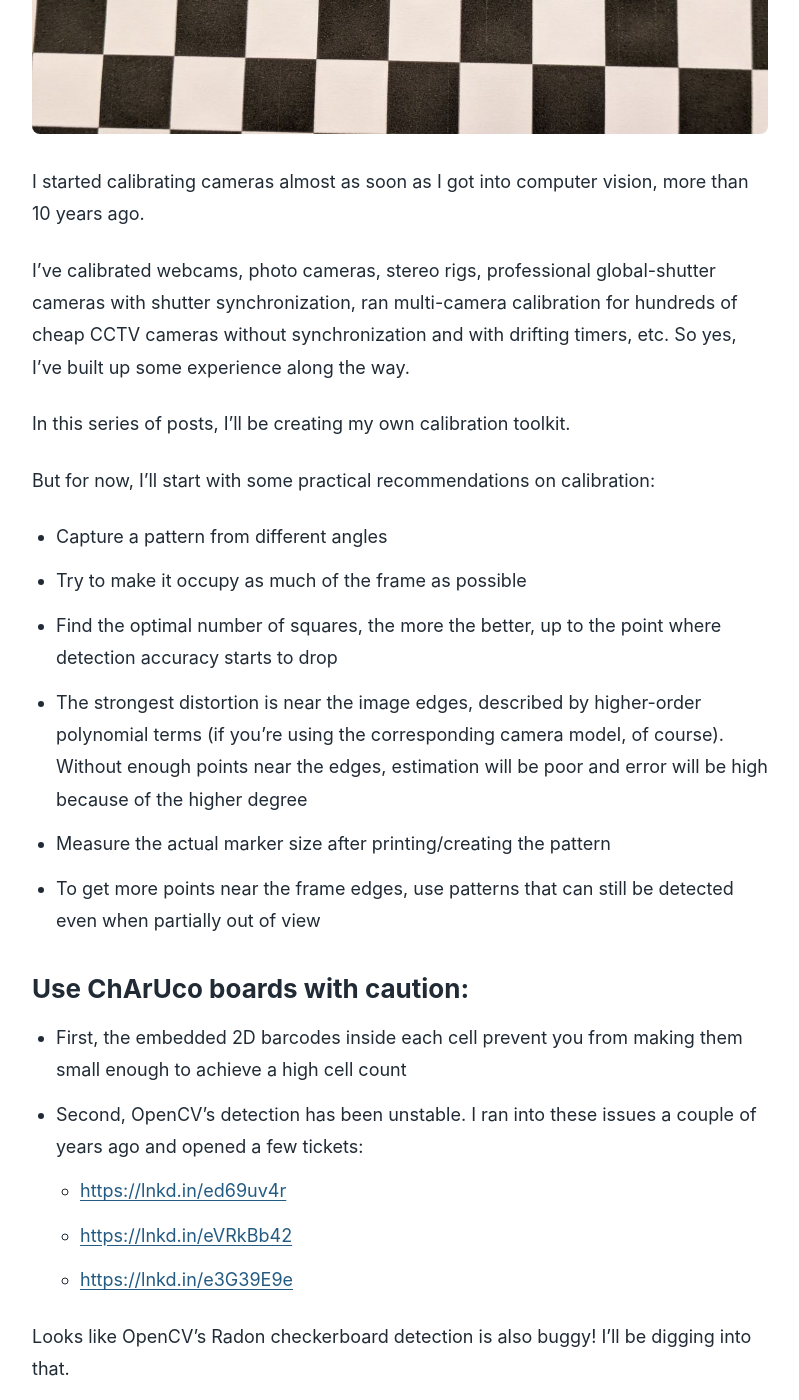
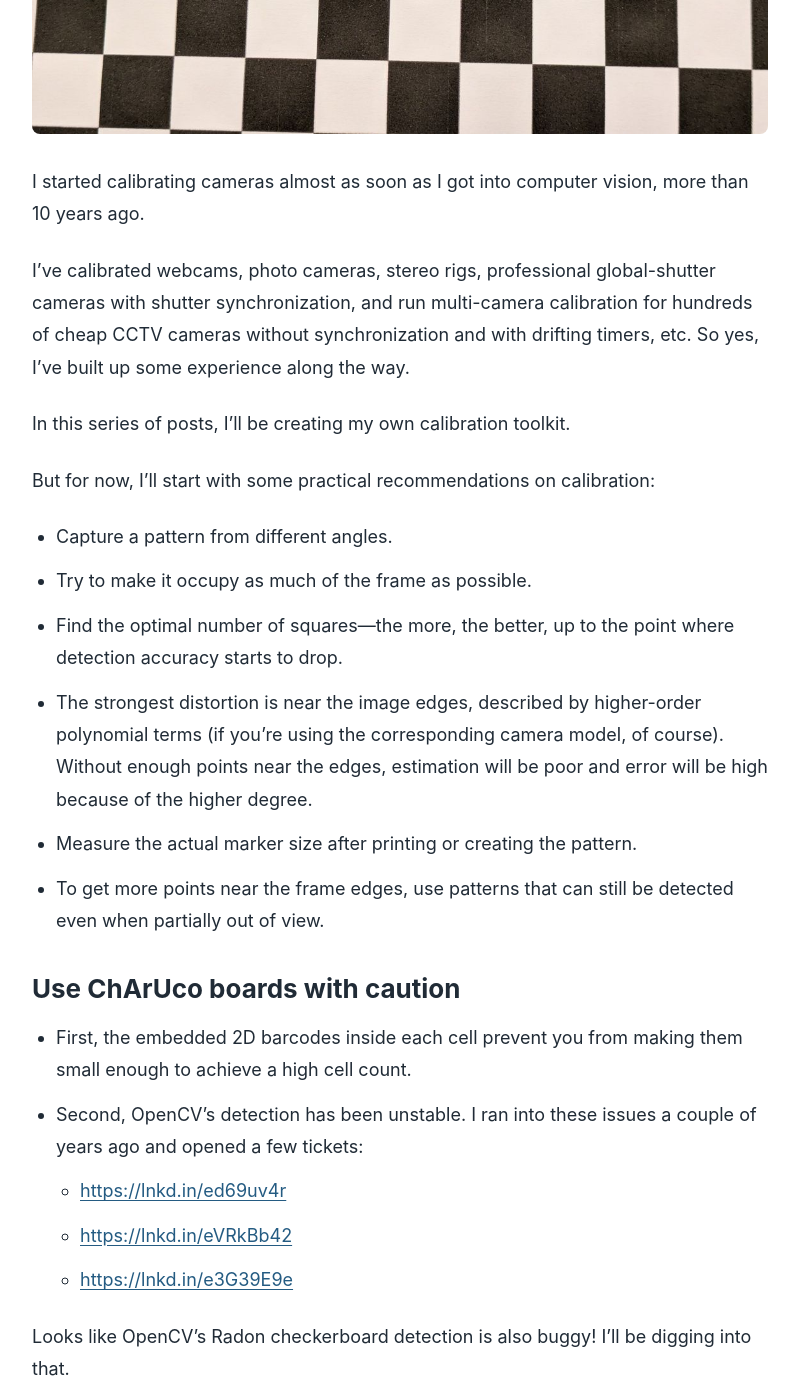
Before and after one commit to victor1234/victor1234.github.io, a Jekyll site: the page built from _posts/2026-10-08-how-to-get-reliable-camera-calibration.md, in a window 1280 px wide and 1400 px high, scrolled down 679 px. Shown: the whole window, without its empty margins (240-1039 px from the left). Built offline with Jekyll 4.4.1, drawn with Linux system fonts in a browser that asks for light colours; some of the changed text lies outside the part shown.

Commit message:
fix: correct grammar and punctuation in site content

```diff
--- a/_config.yml
+++ b/_config.yml
@@ -78,7 +78,7 @@ content:
   - title: Skills & Tools
     layout: text
     content: |
-      **Programming Languages:** C++20, Python, Matlab
+      **Programming Languages:** C++20, Python, MATLAB
 
       **Computer Vision & Robotics:** SLAM, 3D Reconstruction, Structure-from-Motion, Bundle Adjustment, Point Clouds, Camera Calibration (multi-camera, stereo, fisheye), Photogrammetry, Sensor Fusion (Camera, IMU, LiDAR), UAV Navigation & Perception
 
@@ -92,7 +92,7 @@ content:
 
       **Build Systems & Package Managers:** CMake, Conan, vcpkg, pybind11, scikit-build
 
-      **Additional Tools:** DLib, Blaze, Eigen, GNUPlot, Matplotlib, plotly, dash, Git, Catch2, CLion, NeoVim
+      **Additional Tools:** dlib, Blaze, Eigen, gnuplot, Matplotlib, Plotly, Dash, Git, Catch2, CLion, Neovim
 
   - title: Open-source activity # Title for the section
     layout: list # Type of content section (list/text)
@@ -122,7 +122,7 @@ content:
           - Contributed to the calibration module, implementing fixes for pinhole and fisheye camera models
           - Developed unit and performance tests to ensure reliability and efficiency
           - Improved and expanded documentation for better usability
-          - Participated in the OpenCV community by addressing issues and submitting pull requests [issues](https://github.com/opencv/opencv/issues?q=is%3Aissue+assignee%3Avictor1234+is%3Aclosed) [PRs](https://github.com/opencv/opencv/pulls?q=is%3Apr+author%3Avictor1234+is%3Aclosed)
+          - Participated in the OpenCV community by addressing issues and submitting pull requests ([issues](https://github.com/opencv/opencv/issues?q=is%3Aissue+assignee%3Avictor1234+is%3Aclosed), [PRs](https://github.com/opencv/opencv/pulls?q=is%3Apr+author%3Avictor1234+is%3Aclosed))
 
   - title: Experience
     layout: list
@@ -139,7 +139,7 @@ content:
         description: |
           - Developed a multi-camera calibration method and calibrated 70 cameras in a single space, achieving triangulation accuracy of less than 3 cm
           - Identified and reported errors in the OpenCV module related to 2D marker detection
-          - Proposed a calibration method using LIDAR, which provided similar accuracy but was easier to use compared to the method using only cameras
+          - Proposed a calibration method using LiDAR, which provided similar accuracy but was easier to use compared to the method using only cameras
           - Created a real-time algorithm for human pose estimation, achieving accuracy within 5 cm despite low detection precision and unsynchronized cameras
 
       - layout: left
@@ -147,7 +147,7 @@ content:
         sub_title: Autonomy Lead (Consulting Role)
         caption: April 2023 – May 2023
         description: |
-          - Invited as external expert to bootstrap UAV optical navigation software
+          - Invited as an external expert to bootstrap UAV optical navigation software
           - Defined system architecture for SLAM, obstacle avoidance, path planning, and multi-sensor integration (cameras, IMU)
           - Established development processes: CI/CD pipelines, integration testing, and benchmarking approaches
 
@@ -162,7 +162,7 @@ content:
           - Implemented statistical algorithms
           - Created a tiny DNN engine with dense and convolutional layers from scratch
           - Optimized the Daubechies wavelets algorithm using the Blaze linear algebra library to enhance performance and efficiency
-          - Created a build system for a python project with embedded C++ code using modern CMake, Conan, pybind11, and scikit-build
+          - Created a build system for a Python project with embedded C++ code using modern CMake, Conan, pybind11, and scikit-build
           - Created a Conan [package](https://conan.io/center/recipes/wavelet_buffer) for WaveletBuffer and added it to conan-center-index
 
       - layout:  left
@@ -176,7 +176,7 @@ content:
           - Led the development of a SLAM backend engine from scratch, completing the project within three months. Efficiently organized team workflow, achieving 20% higher accuracy compared to a solution developed by another department over the course of a year
           - Developed and implemented a real-time algorithm for precise camera localization using 2D barcodes, achieving 10 times the accuracy of standard methods
           - Developed an original Python algorithm for determining the spatial position of a VR controller with a dot pattern, achieving performance several times faster than other teams' solutions
-          - Conducted research and testing of GTSAM as part of a review of modern SLAM solutions, identified a critical issue that made it less effective than Ceres Solver for SLAM applications, and communicated the problem to the author on GitHub, resulting in its resolution [issue](https://github.com/borglab/gtsam/issues/248#issuecomment-613988881)
+          - Conducted research and testing of GTSAM as part of a review of modern SLAM solutions, identified a critical issue that made it less effective than Ceres Solver for SLAM applications, and communicated the problem to the author on GitHub, resulting in its resolution ([issue](https://github.com/borglab/gtsam/issues/248#issuecomment-613988881))
           - Researched methods for representing urban landscapes in SLAM as planes and geometric primitives, aiming to reduce memory usage and improve landscape part matching
 
       - layout: left
@@ -185,12 +185,12 @@ content:
         sub_title: C++ Computer Vision Engineer
         caption: September 2012 – December 2019
         description: |
-         Completed many different projects, providing a broad view of the industry. Handled all stages independently, from the creation of the terms of reference to development, communication, and project delivery. This experience provided a comprehensive understanding of the entire development cycle and related areas, beyond just programming
+         Completed many different projects, providing a broad view of the industry. Handled all stages independently, from the creation of the terms of reference to development, communication, and project delivery. This experience provided a comprehensive understanding of the entire development cycle and related areas, beyond just programming.
 
           - Achieved 100% Job Success Rate, earned Top Rated Status, and received an 85% Client Recommendation Rate on Upwork
           - Designed and implemented a stereocamera system with two single cameras, including calibration and synchronization
           - Developed an application for one-hand large gesture recognition using a single-lens camera
-          - Created an athlete identification system using a self-developed 2D barcode with checksum
+          - Created an athlete identification system using a self-developed 2D barcode with a checksum
           - Engineered a hockey training device with two high-speed cameras to detect puck trajectory, velocity, and hit points
           - Developed a UAV landing system tracking a QR code with a single camera, achieving high accuracy in poor light and weather conditions
           - Built a video search engine to find modified clips (color, crop, reflection) within a video database
@@ -202,7 +202,7 @@ content:
         sub_title: C++ Software Engineer
         caption: "March 2012 – May 2012<br>Moscow, Russia"
         description: |
-          - Ported mobile application from Android to Samsung Bada OS
+          - Ported a mobile application from Android to Samsung Bada OS
 
       - layout: left
         title: Hotspot
@@ -225,7 +225,7 @@ content:
         quote: >
            Founded in 1942, MEPhI is the world's leading university in the field of theoretical and experimental nuclear physics
         description: | # this will include new lines to allow paragraphs
-           Specialized in Radiation Protection and Dosimetry. Received a strong education in physics and mathematics, along with extensive research experience
+           Specialized in Radiation Protection and Dosimetry. Received a strong education in physics and mathematics, along with extensive research experience.
         #
         #   I spent a lot of my free time as a committee member of the *Harvard Mountaineering Club* taking on roles such as *Trip Secretary* and *Vice-President*.
 
--- a/_posts/2026-10-08-how-to-get-reliable-camera-calibration.md
+++ b/_posts/2026-10-08-how-to-get-reliable-camera-calibration.md
@@ -1,5 +1,5 @@
 ---
-title: "How to Get Reliable Camera Calibration?"
+title: "How to Get Reliable Camera Calibration"
 image: /images/posts/camera-calibration.jpg
 linkedin_post_url: https://lnkd.in/p/e25Yi9zv
 excerpt: "Practical recommendations from more than 10 years of camera calibration: pattern coverage, edge distortion, marker size, and detection pitfalls."
@@ -9,23 +9,23 @@ excerpt: "Practical recommendations from more than 10 years of camera calibratio
 
 I started calibrating cameras almost as soon as I got into computer vision, more than 10 years ago.
 
-I’ve calibrated webcams, photo cameras, stereo rigs, professional global-shutter cameras with shutter synchronization, ran multi-camera calibration for hundreds of cheap CCTV cameras without synchronization and with drifting timers, etc.
+I’ve calibrated webcams, photo cameras, stereo rigs, professional global-shutter cameras with shutter synchronization, and run multi-camera calibration for hundreds of cheap CCTV cameras without synchronization and with drifting timers, etc.
 So yes, I’ve built up some experience along the way.
 
 In this series of posts, I’ll be creating my own calibration toolkit.
 
 But for now, I’ll start with some practical recommendations on calibration:
 
-- Capture a pattern from different angles
-- Try to make it occupy as much of the frame as possible
-- Find the optimal number of squares, the more the better, up to the point where detection accuracy starts to drop
-- The strongest distortion is near the image edges, described by higher-order polynomial terms (if you’re using the corresponding camera model, of course). Without enough points near the edges, estimation will be poor and error will be high because of the higher degree
-- Measure the actual marker size after printing/creating the pattern
-- To get more points near the frame edges, use patterns that can still be detected even when partially out of view
+- Capture a pattern from different angles.
+- Try to make it occupy as much of the frame as possible.
+- Find the optimal number of squares—the more, the better, up to the point where detection accuracy starts to drop.
+- The strongest distortion is near the image edges, described by higher-order polynomial terms (if you’re using the corresponding camera model, of course). Without enough points near the edges, estimation will be poor and error will be high because of the higher degree.
+- Measure the actual marker size after printing or creating the pattern.
+- To get more points near the frame edges, use patterns that can still be detected even when partially out of view.
 
-## Use ChArUco boards with caution:
+## Use ChArUco boards with caution
 
-- First, the embedded 2D barcodes inside each cell prevent you from making them small enough to achieve a high cell count
+- First, the embedded 2D barcodes inside each cell prevent you from making them small enough to achieve a high cell count.
 - Second, OpenCV’s detection has been unstable. I ran into these issues a couple of years ago and opened a few tickets:
   - <https://lnkd.in/ed69uv4r>
   - <https://lnkd.in/eVRkBb42>
```
